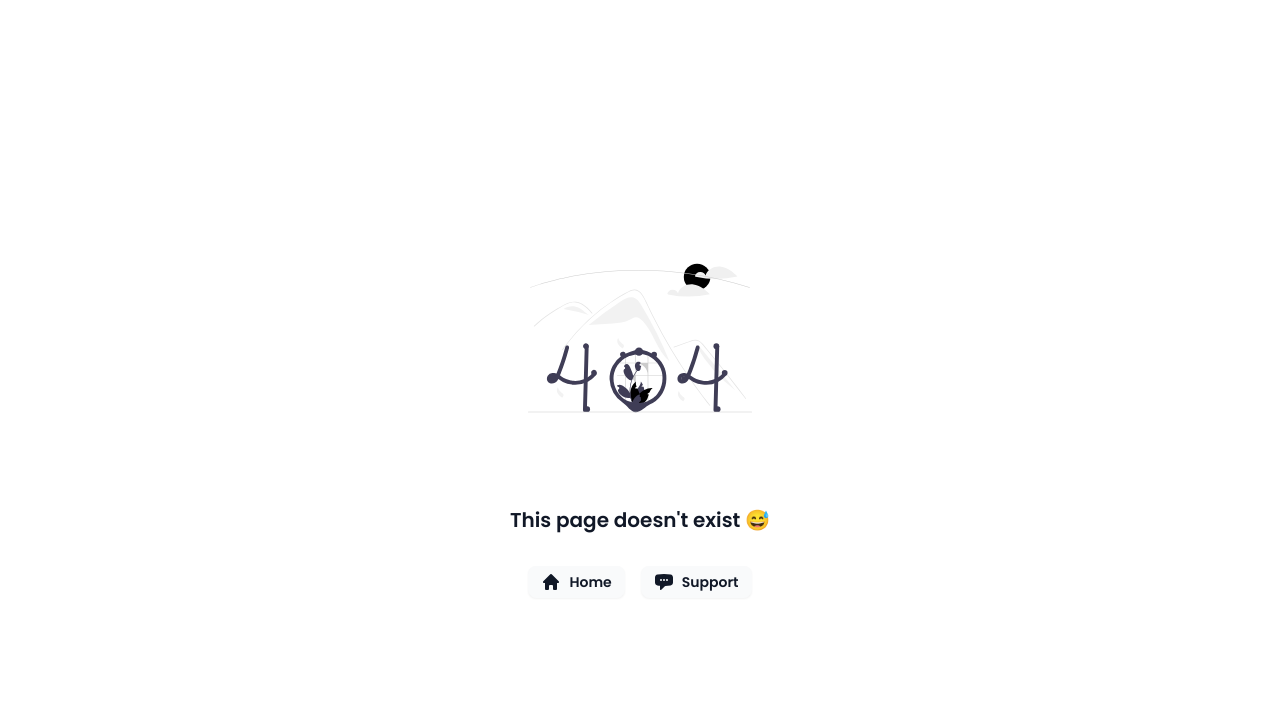
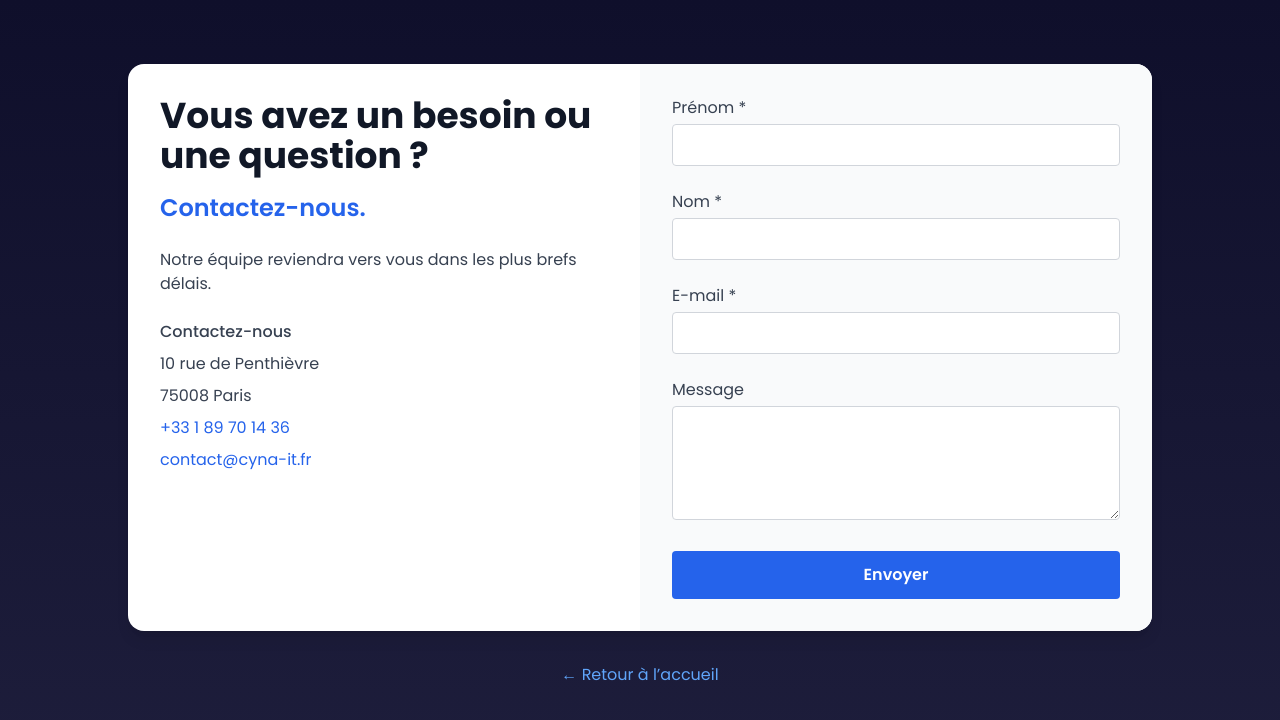
Before and after one commit to Melvyn972/BatCyna, a Next.js app: page /contact in a window 1280 px wide. Before the commit this address had no page. Shown: the top 720 px of the page. Built offline with nearby package versions, Linux system fonts and the light colour scheme.

Commit message:
ajout page Contact

```diff
--- /dev/null
+++ b/app/contact/page.js
@@ -0,0 +1,104 @@
+// app/contact/page.js  (ou pages/contact.js)
+import Link from "next/link";
+
+export const metadata = {
+  title: "Contact | Cyna",
+  description: "Contactez l'équipe Cyna pour toute question ou besoin d'information.",
+};
+
+export default function ContactPage() {
+  return (
+    <main className="min-h-screen bg-gradient-to-b from-[#0f0f2b] to-[#1e1e3c] text-white py-16">
+      <div className="max-w-5xl mx-auto bg-white dark:bg-gray-900 rounded-xl shadow-lg overflow-hidden flex flex-col md:flex-row">
+        {/* Colonne gauche */}
+        <div className="md:w-1/2 p-8">
+          <h1 className="text-4xl font-bold text-gray-900 dark:text-white mb-4">
+            Vous avez un besoin ou une question&nbsp;?
+          </h1>
+          <p className="text-2xl font-semibold text-blue-600 dark:text-blue-400 mb-6">
+            Contactez-nous.
+          </p>
+          <p className="text-gray-700 dark:text-gray-300 mb-6">
+            Notre équipe reviendra vers vous dans les plus brefs délais.
+          </p>
+          <div className="text-gray-700 dark:text-gray-300 space-y-2">
+            <p className="font-medium">Contactez-nous</p>
+            <p>10 rue de Penthièvre</p>
+            <p>75008 Paris</p>
+            <p className="text-blue-600 dark:text-blue-400 hover:underline">
+              +33 1 89 70 14 36
+            </p>
+            <p className="text-blue-600 dark:text-blue-400 hover:underline">
+              contact@cyna-it.fr
+            </p>
+          </div>
+        </div>
+
+        {/* Colonne droite */}
+        <div className="md:w-1/2 p-8 bg-gray-50 dark:bg-gray-800">
+          <form className="space-y-6">
+            <div>
+              <label htmlFor="firstName" className="block text-gray-700 dark:text-gray-200 mb-1">
+                Prénom *
+              </label>
+              <input
+                type="text"
+                id="firstName"
+                required
+                className="w-full px-4 py-2 border border-gray-300 dark:border-gray-700 rounded focus:outline-none focus:ring-2 focus:ring-blue-500"
+              />
+            </div>
+            <div>
+              <label htmlFor="lastName" className="block text-gray-700 dark:text-gray-200 mb-1">
+                Nom *
+              </label>
+              <input
+                type="text"
+                id="lastName"
+                required
+                className="w-full px-4 py-2 border border-gray-300 dark:border-gray-700 rounded focus:outline-none focus:ring-2 focus:ring-blue-500"
+              />
+            </div>
+            <div>
+              <label htmlFor="email" className="block text-gray-700 dark:text-gray-200 mb-1">
+                E-mail *
+              </label>
+              <input
+                type="email"
+                id="email"
+                required
+                className="w-full px-4 py-2 border border-gray-300 dark:border-gray-700 rounded focus:outline-none focus:ring-2 focus:ring-blue-500"
+              />
+            </div>
+            <div>
+              <label htmlFor="message" className="block text-gray-700 dark:text-gray-200 mb-1">
+                Message
+              </label>
+              <textarea
+                id="message"
+                rows="4"
+                className="w-full px-4 py-2 border border-gray-300 dark:border-gray-700 rounded focus:outline-none focus:ring-2 focus:ring-blue-500"
+              />
+            </div>
+            <button
+              type="submit"
+              className="w-full py-3 bg-blue-600 hover:bg-blue-700 text-white font-semibold rounded transition"
+            >
+              Envoyer
+            </button>
+          </form>
+        </div>
+      </div>
+
+      {/* Lien retour */}
+      <div className="mt-8 text-center">
+        <Link
+          href="/"
+          className="inline-block text-blue-400 hover:underline"
+        >
+          ← Retour à l’accueil
+        </Link>
+      </div>
+    </main>
+  );
+}
```
Also changed, not shown: 1 other file (tests, documents, lock files or other folders).
